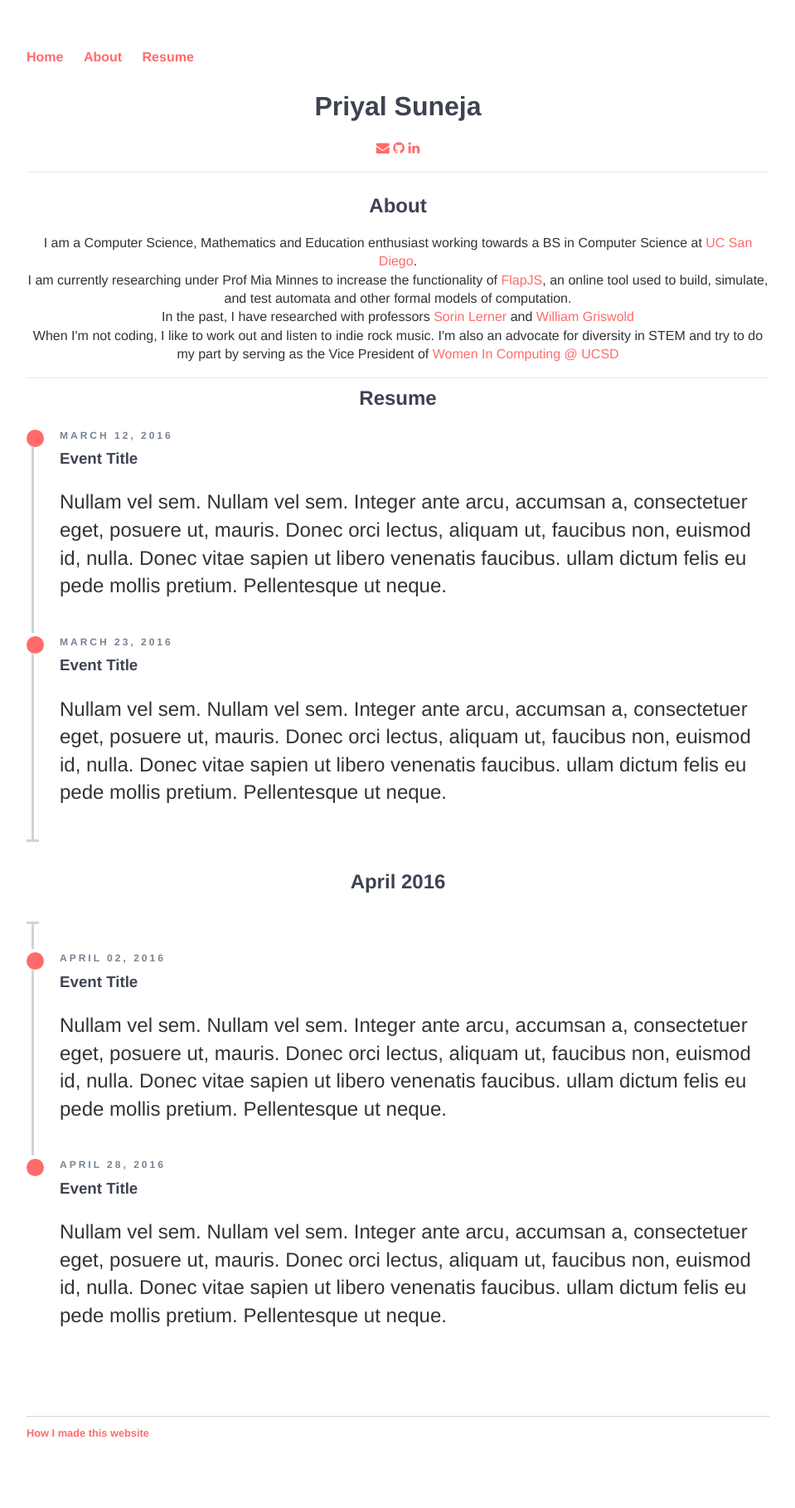
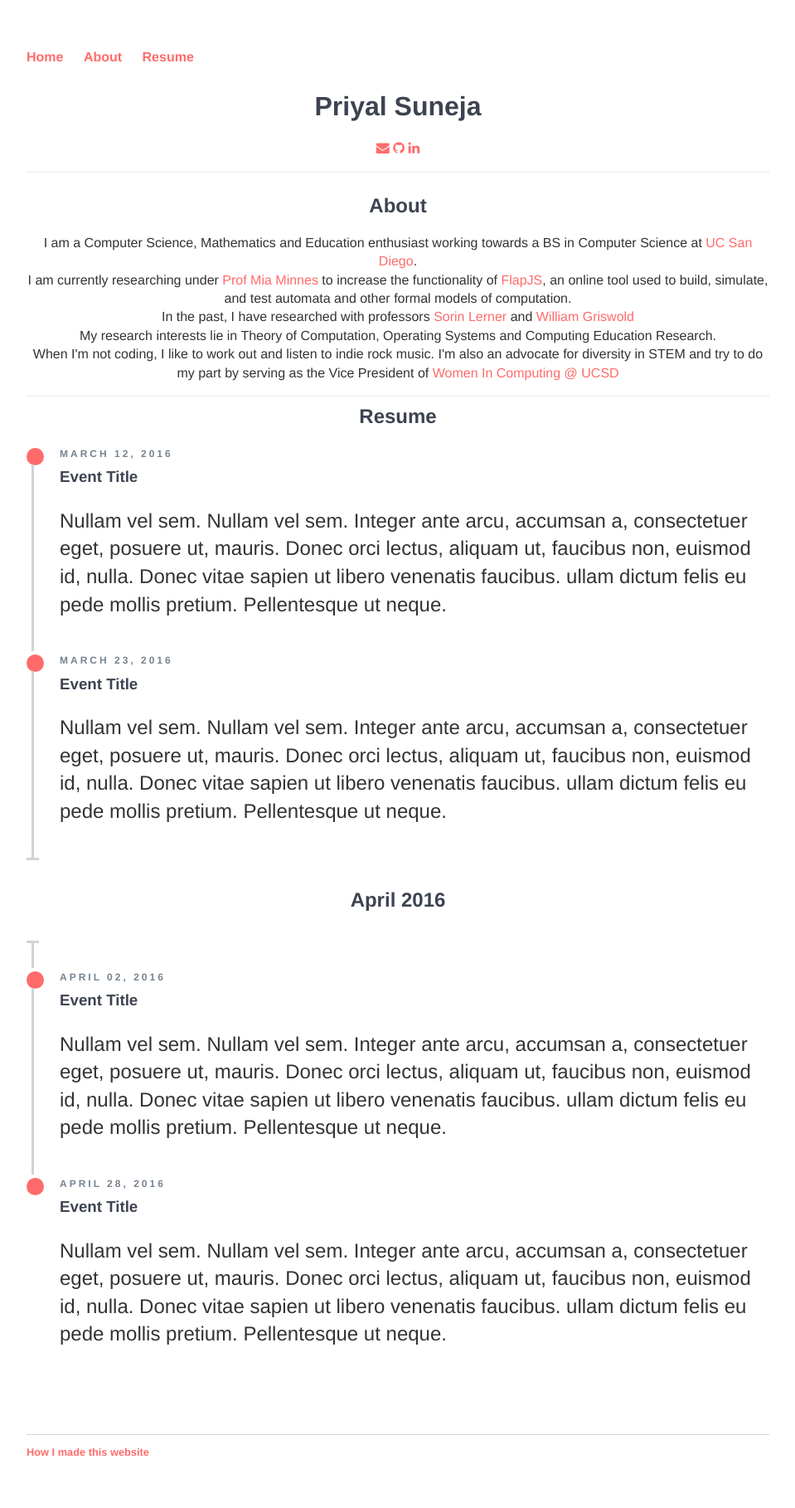
Before and after one commit to p-suneja/p-suneja.github.io, a Jekyll site: the page built from index.html, in a window 1280 px wide. Shown: the whole page at 83% size, without its empty margins (160-1119 px from the left). Built offline with Jekyll 4.4.1, drawn with Linux system fonts in a browser that asks for light colours; nearby versions of some CDN libraries; before the commit the page ends 1795 px from its top, so only the background shows below that.

Commit message:
Update index.html

```diff
--- a/index.html
+++ b/index.html
@@ -12,8 +12,9 @@ title: Priyal's Homepage
 <div class="col-md-12 example-title">
 	<a id="ABOUT"><h2>About</h2></a>
 	<p> I am a Computer Science, Mathematics and Education enthusiast working towards a BS in Computer Science at <a href="https://cse.ucsd.edu/" target="_blank">UC San Diego</a>.</p>
-	<p> I am currently researching under Prof Mia Minnes to increase the functionality of <a href="https://flapjs.github.io/FLAPJS-WebApp/">FlapJS</a>, an online tool used to build, simulate, and test automata and other formal models of computation.</p>
+	<p> I am currently researching under <a href="http://cseweb.ucsd.edu/~minnes/" target="_blank">Prof Mia Minnes</a> to increase the functionality of <a href="https://flapjs.github.io/FLAPJS-WebApp/">FlapJS</a>, an online tool used to build, simulate, and test automata and other formal models of computation.</p>
 	<p> In the past, I have researched with professors <a href="http://cseweb.ucsd.edu/~lerner/">Sorin Lerner</a> and <a href="https://cseweb.ucsd.edu/~wgg/">William Griswold</a> </p>
+	<p> My research interests lie in Theory of Computation, Operating Systems and Computing Education Research. </p>
 	<p> When I'm not coding, I like to work out and listen to indie rock music. I'm also an advocate for diversity in STEM and try to do my part by serving as the Vice President of <a href="http://wic.ucsd.edu/" target="_blank"> Women In Computing @ UCSD</a> </p>
 </div>
 
```
